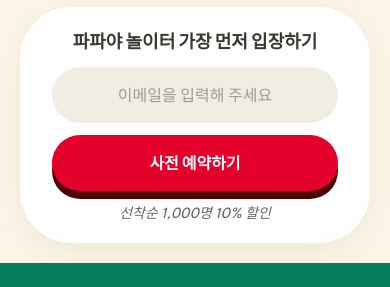
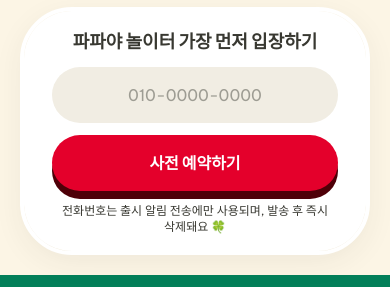
Before and after one commit to tpark86/papaya-waitlist, a website: page index.html in a window 390 px wide. Shown: the part 557-844 px from the top of the page. Drawn offline with nearby package versions, Linux system fonts and the light colour scheme.

Commit message:
feat: update hero form to phone input with privacy disclaimer

```diff
--- a/index.html
+++ b/index.html
@@ -250,26 +250,26 @@
         <h1 class="text-[clamp(3.5rem,8vw,7rem)] font-headline font-black text-on-surface leading-[1.15] tracking-tighter text-center md:text-left">
           말로 만드는 <span class="italic" style="color:#ffffff; text-shadow: -2px -2px 0 #383831, 2px -2px 0 #383831, -2px 2px 0 #383831, 2px 2px 0 #383831, 4px 4px 0 #383831, 6px 6px 0 #383831, 8px 8px 0 #1a1a16;">스티커!</span>
         </h1>
-        <!-- Email capture card -->
+        <!-- Phone capture card -->
         <div class="bg-card px-7 py-4 md:p-7 rounded-xl sticker-border space-y-3 md:space-y-4 shadow-[0_8px_32px_rgba(56,56,49,0.08)]">
-          <label for="hero-email" class="block font-headline font-bold text-on-surface text-lg text-center md:text-left">
+          <label for="hero-phone" class="block font-headline font-bold text-on-surface text-lg text-center md:text-left">
             파파야 놀이터 가장 먼저 입장하기
           </label>
           <form id="hero-form" class="flex flex-col sm:flex-row gap-3" onsubmit="handleHeroSubmit(event)">
             <input
-              id="hero-email"
-              type="email"
+              id="hero-phone"
+              type="tel"
+              inputmode="numeric"
               required
-              placeholder="이메일을 입력해 주세요"
+              placeholder="010-0000-0000"
               class="flex-1 bg-[#f1ede3] px-5 py-4 rounded-xl border-0 focus:ring-4 focus:ring-primary/30 focus:outline-none text-on-surface placeholder:text-on-surface-muted/60 font-body text-center md:text-left"
             />
             <button type="submit" class="btn-primary px-7 py-4 font-headline whitespace-nowrap">
               사전 예약하기
             </button>
           </form>
-          <p id="hero-status" class="text-sm text-on-surface-muted italic text-center md:text-left">
-            선착순 1,000명 10% 할인
-          </p>
+          <p id="hero-status" class="text-sm text-on-surface-muted italic text-center md:text-left hidden"></p>
+          <p class="text-xs text-on-surface-muted/70 text-center md:text-left font-body">전화번호는 출시 알림 전송에만 사용되며, 발송 후 즉시 삭제돼요 🍀</p>
         </div>
       </div>
     </section>
```
